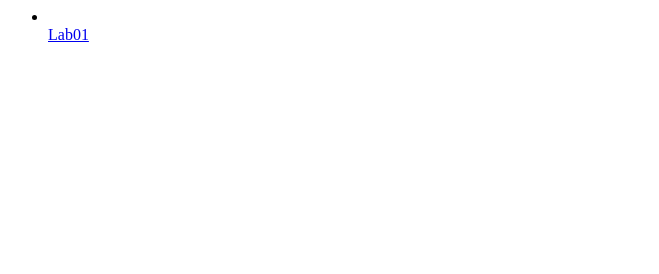
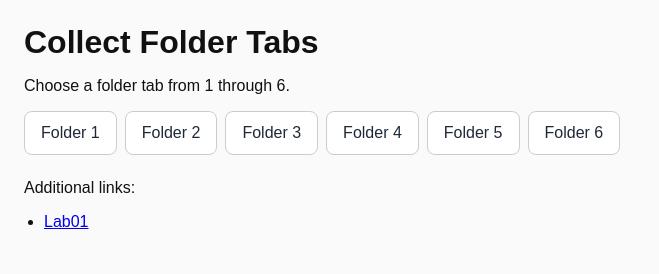
Before and after one commit to NiceQwer/gameDev67-project, a plain HTML site: page docs/index.html in a window 1280 px wide. Shown: the whole page, without its empty margins (0-659 px from the left). Drawn offline with Linux system fonts and the light colour scheme.

Commit message:
indexUpdate

```diff
--- a/docs/index.html
+++ b/docs/index.html
@@ -1,3 +1,47 @@
-<ul>
-<li></li><a href="lab01.html">Lab01</a></li>
-</ul>
+<!DOCTYPE html>
+<html lang="en">
+<head>
+  <meta charset="UTF-8">
+  <meta name="viewport" content="width=device-width, initial-scale=1.0">
+  <title>Collect Folder Tabs 1-6</title>
+  <style>
+    body { font-family: Arial, sans-serif; margin: 0; padding: 1.5rem; background: #fafafa; color: #111; }
+    header { margin-bottom: 1rem; }
+    h1 { margin: 0 0 0.5rem; }
+    nav { display: flex; flex-wrap: wrap; gap: 0.5rem; margin-bottom: 1.5rem; }
+    nav a {
+      display: inline-block;
+      padding: 0.75rem 1rem;
+      background: #ffffff;
+      border: 1px solid #ccc;
+      border-radius: 0.5rem;
+      text-decoration: none;
+      color: #1f2937;
+      transition: background 0.2s ease, border-color 0.2s ease;
+    }
+    nav a:hover { background: #f0f4f8; border-color: #999; }
+    .content { max-width: 760px; }
+    .content ul { padding-left: 1.25rem; }
+  </style>
+</head>
+<body>
+  <header>
+    <h1>Collect Folder Tabs</h1>
+    <p>Choose a folder tab from 1 through 6.</p>
+  </header>
+  <nav>
+    <a href="1/">Folder 1</a>
+    <a href="2/">Folder 2</a>
+    <a href="3/">Folder 3</a>
+    <a href="4/">Folder 4</a>
+    <a href="5/">Folder 5</a>
+    <a href="6/">Folder 6</a>
+  </nav>
+  <section class="content">
+    <p>Additional links:</p>
+    <ul>
+      <li><a href="Lab01.html">Lab01</a></li>
+    </ul>
+  </section>
+</body>
+</html>
```
Also changed, not shown: docs/1/index.html (added, +13 -0 lines), docs/2/index.html (added, +13 -0 lines), docs/3/index.html (added, +13 -0 lines), docs/4/index.html (added, +13 -0 lines), docs/5/index.html (added, +13 -0 lines), docs/6/index.html (added, +13 -0 lines).
